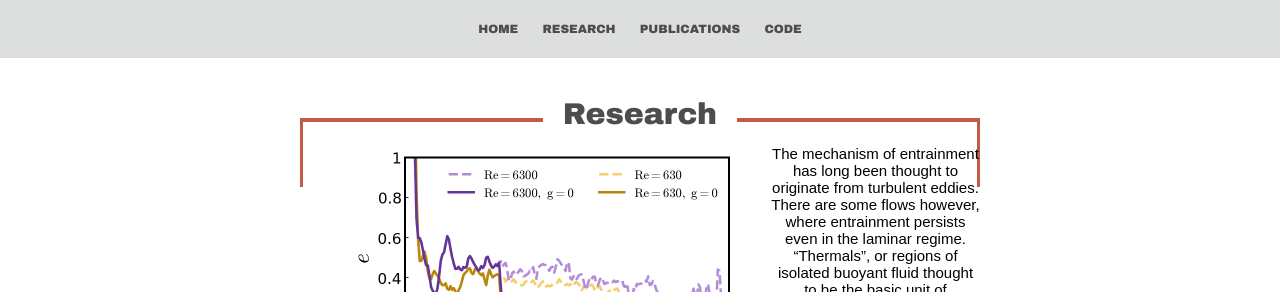
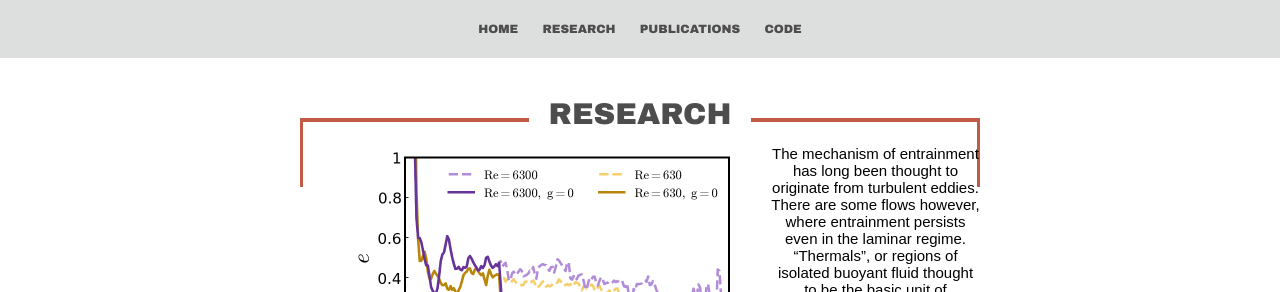
Before and after one commit to mckimb/mckimb.github.io, a Jekyll site: the page built from research/index.html, in a window 1280 px wide. Shown: the top 292 px of the page. Built offline with Jekyll 4.4.1, drawn with Linux system fonts in a browser that asks for light colours.

Commit message:
Update index.html

```diff
--- a/research/index.html
+++ b/research/index.html
@@ -6,7 +6,7 @@ title: Research
 
 <div style="width: 100%; height: 20px; border-bottom: 4px solid #c05b47; text-align: center">
       <span style="font-size: 30px; color: #4d4d4d; font-family: Arial Black, Gadget, sans serif; background-color: white; padding: 0 20px;">
-        Research <!--Padding is optional-->
+        RESEARCH <!--Padding is optional-->
       </span>
 	<p>
 	</p>
```
